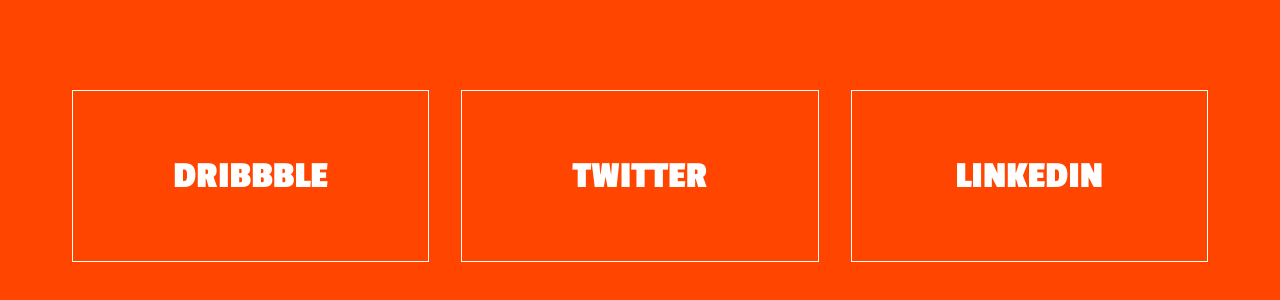
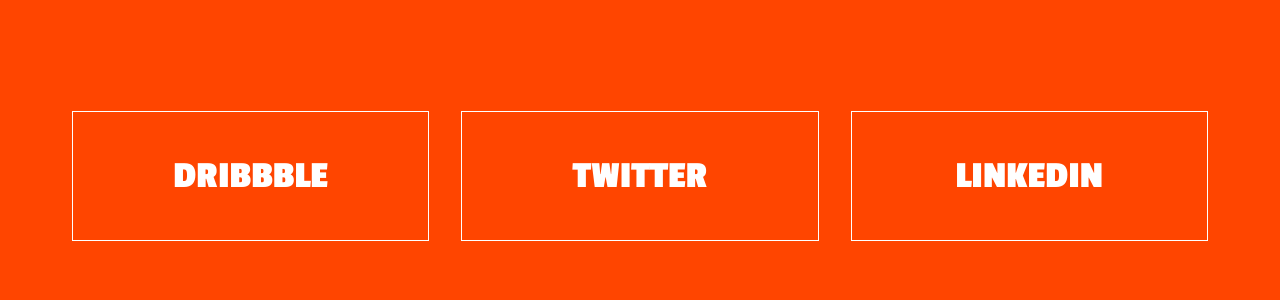
Before and after one commit to kvncnls/Expand-On-Hover-Effect, a Svelte app: page / in a window 1280 px wide. Shown: the part 224-524 px from the top of the page. Built offline with nearby package versions, Linux system fonts and the light colour scheme.

Commit message:
Tweaked animations and positioning

```diff
--- a/package.json
+++ b/package.json
@@ -20,6 +20,7 @@
     "svelte-preprocess": "^4.7.3"
   },
   "dependencies": {
-    "sirv-cli": "^1.0.0"
+    "sirv-cli": "^1.0.0",
+    "surge": "^0.23.0"
   }
 }
--- a/src/FooterLink.svelte
+++ b/src/FooterLink.svelte
@@ -26,7 +26,7 @@
     background-color: orangered;
     padding: 4rem 0rem;
     width: 100%;
-    max-width: 500px;
+    max-width: 600px;
     color: white;
     display: flex;
     flex-direction: row;
@@ -62,7 +62,7 @@
             flex-direction: row;
             align-items: center;
             justify-content: space-between;
-            bottom: 4rem;
+            bottom: 2.25rem;
 
             p {
                 font-family: 'Roboto', sans-serif;
@@ -79,6 +79,7 @@
 
         h4 {
             opacity: 1;
+            transform-origin: left;
             transition: 250ms;
             text-transform: uppercase;
             font-size: 2.4rem;
@@ -104,13 +105,18 @@
         @media (min-width: 1024px) {
             margin: 1rem;
 
+            h4 {
+                position: absolute;
+            }
+
             &:hover {
                 flex-grow: 2;
                 background-color: whitesmoke;
                 color: orangered;
 
                 h4 {
-                    transform: scale(0.8) translateY(-3rem) translateX(-2.5rem);
+                    left: 3rem;
+                    transform: scale(0.8) translateY(-1rem);
                 }
 
                 div {
@@ -118,13 +124,14 @@
                         opacity: 1;
                         color: orangered;
                         top: 0;
-                        transform: translateX(3rem);
+                        left: 3rem;
+                        /* transform: translateX(3rem); */
                     }
                 }
 
                 svg {
-                    position: relative;
-                    right: -2.5rem;
+                    position: absolute;
+                    right: 2.5rem;
                     opacity: 1;
                     transform: rotate(0);
                     path {
```
Also changed, not shown: 1 other file (tests, documents, lock files or other folders).
